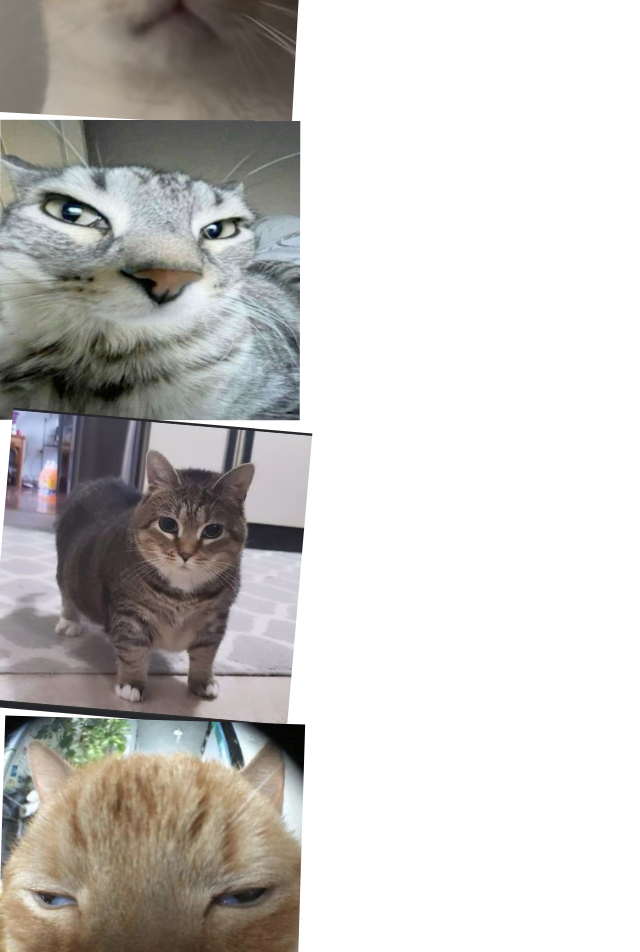
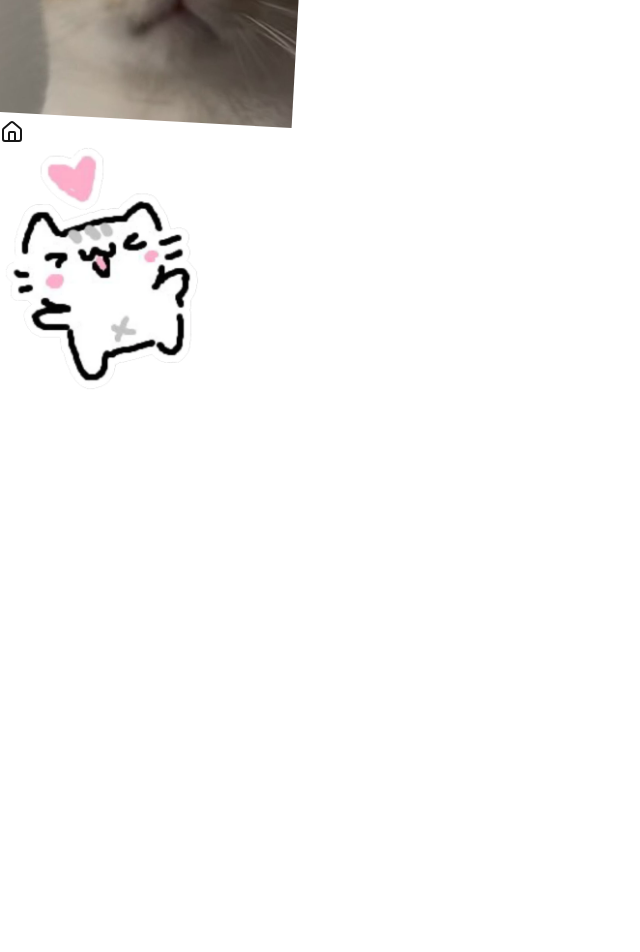
Before and after one commit to GooseMooz/cmpt276-mini-project, a Next.js app: page /pictures in a window 1280 px wide. Shown: the part 2140-3092 px from the top of the page, without its empty margins (0-640 px from the left). After the commit the page ends 2532 px from the top, so only its background shows below. Built offline with nearby package versions, Linux system fonts and the light colour scheme.

Commit message:
Decreased amount of pictures on picture page and added Heart Jump Cat picture for visual consistency between tabs.

```diff
--- a/src/app/pictures/page.tsx
+++ b/src/app/pictures/page.tsx
@@ -14,10 +14,6 @@ export default function Pictures() {
         "/pictures/temp6.jpg",
         "/pictures/temp7.jpg",
         "/pictures/temp8.jpg",
-        "/pictures/temp9.jpg",
-        "/pictures/temp10.jpg",
-        "/pictures/temp11.jpg",
-        "/pictures/temp12.jpg",
     ]
 
     return (
@@ -44,6 +40,13 @@ export default function Pictures() {
                 ))}
             </div>
             <HomeButton />
+            <Image
+                src={"/cat_drawings/HEART_JUMP.png"}
+                alt="Heart Jump Cat"
+                width={200}
+                height={200}
+                className="fixed object-cover bottom-20 left-1/2 -translate-x-1/2"
+            />
         </div>
     )
 }
```
